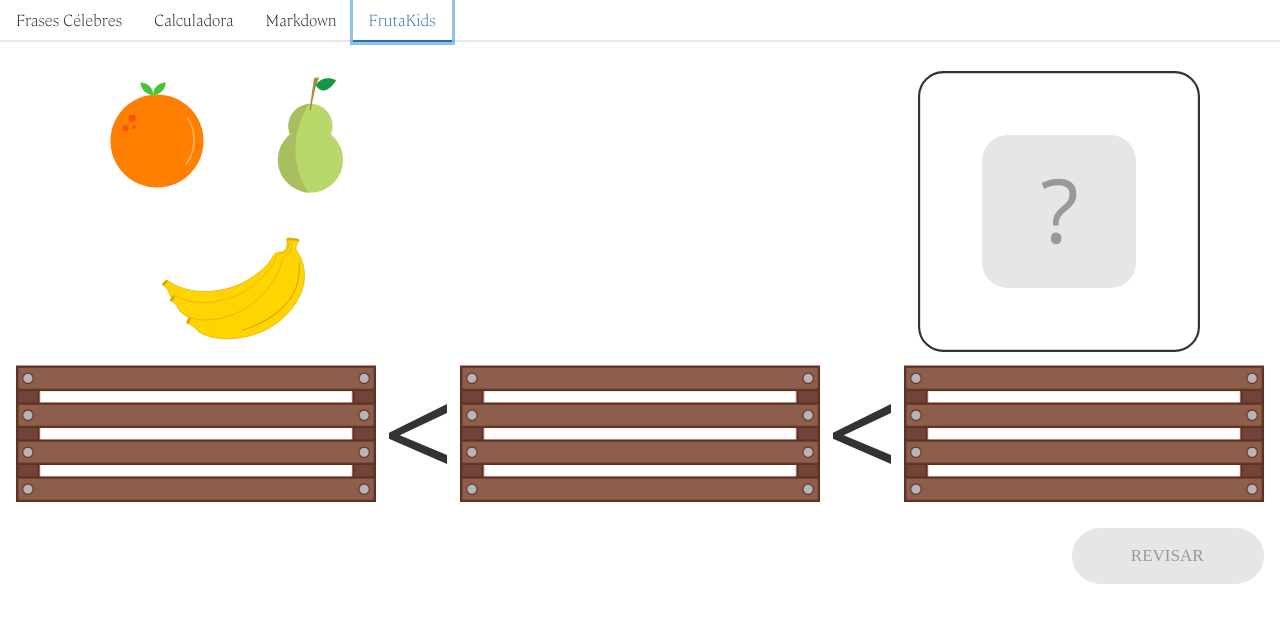
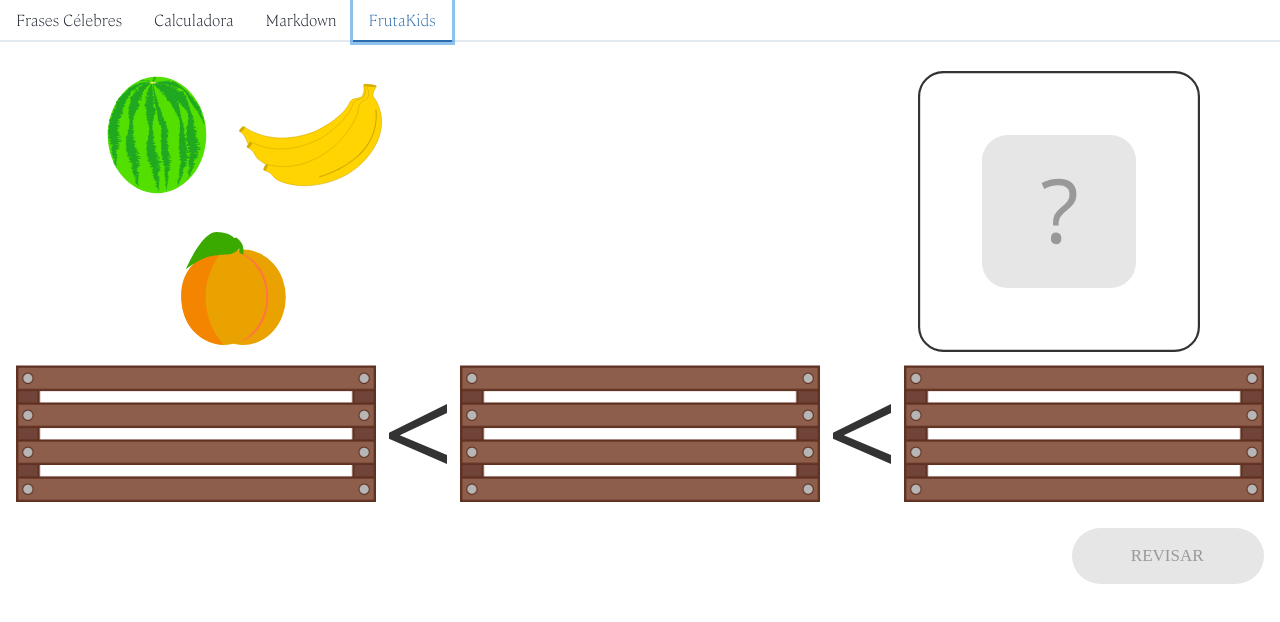
Before and after one commit to gnietto/usestate, a React (Vite) app: page / in a window 1280 px wide. Both pictures are taken after a click on the tab "FrutaKids". Shown: the top 622 px of the page. Built offline with nearby package versions, Linux system fonts and the light colour scheme.

Commit message:
Muestra frutas aleatorias al inicio, y al hacer click en una fruta muestra su info al costado

```diff
--- a/src/FrutaKids.tsx
+++ b/src/FrutaKids.tsx
@@ -1,5 +1,11 @@
+import { useState } from 'react';
 import { Box, Flex, Spacer } from '@chakra-ui/react';
-import { shuffle } from 'd3-array';
+import {
+  imgfrutas,
+  numeroAleatorio1,
+  numeroAleatorio2,
+  numeroAleatorio3
+} from './imgfrutas';
 import FrutasAleatorias from './FrutasAleatorias';
 import InfoFrutas from './InfoFrutas';
 import Cajon from './Cajon';
@@ -7,101 +13,52 @@ import EvaluarRespuesta from './EvaluarRespuesta';
 import cajonFrutas from './principal/cajonfrutas.png';
 import mayorQue from './principal/mayor_que.svg';
 import incognita from './principal/incognita.svg';
-import cuadro_info from './principal/cuadro_info.svg';
-import imgplatano from './frutas/Platano.svg';
-import imgsandia from './frutas/Sandia.svg';
-import imguva from './frutas/Uva.svg';
-import imgnaranja from './frutas/Naranja.svg';
-import imgdurazno from './frutas/Durazno.svg';
-import imgdamasco from './frutas/Damasco.svg';
-import imgframbuesa from './frutas/Frambuesa.svg';
-import imgfrutilla from './frutas/Frutilla.svg';
-import imgmanzana from './frutas/Manzana.svg';
-import imgpera from './frutas/Pera.svg';
+import cuadroInfo from './principal/cuadro_info.svg';
 import revisarInactivo from './botones/revisar_inactivo.svg';
 
+// import enviarVerde from './botones/enviar_verde.svg';
+// import enviarRojo from './botones/enviar_rojo.svg';
+// import continuarRojo from './botones/continuar_rojo.svg';
+
 export default function FrutaKids() {
-  const imgfrutas = [
-    {
-      fruta: 'damasco',
-      imagen: imgdamasco,
-      precio: 800,
-      unidad: 'el kilo'
-    },
-    {
-      fruta: 'durazno',
-      imagen: imgdurazno,
-      precio: 650,
-      unidad: 'el kilo'
-    },
-    {
-      fruta: 'frambuesa',
-      imagen: imgframbuesa,
-      precio: 2500,
-      unidad: 'el kilo'
-    },
-    {
-      fruta: 'frutilla',
-      imagen: imgfrutilla,
-      precio: 1500,
-      unidad: 'el kilo'
-    },
-    {
-      fruta: 'manzana',
-      imagen: imgmanzana,
-      precio: 450,
-      unidad: 'el kilo'
-    },
-    {
-      fruta: 'naranja',
-      imagen: imgnaranja,
-      precio: 530,
-      unidad: 'el kilo'
-    },
-    {
-      fruta: 'pera',
-      imagen: imgpera,
-      precio: 430,
-      unidad: 'el kilo'
-    },
-    {
-      fruta: 'platano',
-      imagen: imgplatano,
-      precio: 600,
-      unidad: 'el kilo'
-    },
-    {
-      fruta: 'sandia',
-      imagen: imgsandia,
-      precio: 1000,
-      unidad: 'la unidad'
-    },
-    {
-      fruta: 'uva',
-      imagen: imguva,
-      precio: 1800,
-      unidad: 'el kilo'
-    }
-  ];
+  const [descripcionFruta, clickDescripcionFruta] = useState({
+    imgInterna: incognita,
+    nombreFruta: '',
+    precioPorKilo: ''
+  });
 
-  const aleatorizarArray = shuffle(imgfrutas);
+  const detalleFrutas = (e: any) => {
+    clickDescripcionFruta({
+      imgInterna: imgfrutas[e.target.dataset.indexfruta]['imagen'],
+      nombreFruta: imgfrutas[e.target.dataset.indexfruta]['fruta'],
+      precioPorKilo: `${imgfrutas[e.target.dataset.indexfruta]['precio']} ${
+        imgfrutas[e.target.dataset.indexfruta]['unidad']
+      }`
+    });
+  };
 
   return (
     <Box>
       <Flex alignItems="center" mx="5vw">
         <FrutasAleatorias
-          fruta1={aleatorizarArray[0]['imagen']}
-          fruta2={aleatorizarArray[5]['imagen']}
-          fruta3={aleatorizarArray[9]['imagen']}
+          fruta1={imgfrutas[numeroAleatorio1]['imagen']}
+          fruta2={imgfrutas[numeroAleatorio2]['imagen']}
+          fruta3={imgfrutas[numeroAleatorio3]['imagen']}
+          dataIndexFruta1={numeroAleatorio1}
+          dataIndexFruta2={numeroAleatorio2}
+          dataIndexFruta3={numeroAleatorio3}
+          onClick={detalleFrutas}
           anchoFrutas="12vw"
         />
         <Spacer />
         <InfoFrutas
-          imginterna={incognita}
+          imgInterna={descripcionFruta['imgInterna']}
+          nombreFruta={descripcionFruta['nombreFruta']}
+          precioPorKilo={descripcionFruta['precioPorKilo']}
           anchoImgInterna="12vw"
           anchoBox="22vw"
           altoBox="22vw"
-          bgImage={cuadro_info}
+          bgImage={cuadroInfo}
         />
       </Flex>
       <Flex alignItems="center" gap="1vw">
--- a/src/FrutasAleatorias.tsx
+++ b/src/FrutasAleatorias.tsx
@@ -4,11 +4,26 @@ export default function FrutasAleatorias(props: any) {
   return (
     <Box>
       <Flex>
-        <Image src={props.fruta1} w={props.anchoFrutas} />
-        <Image src={props.fruta2} w={props.anchoFrutas} />
+        <Image
+          src={props.fruta1}
+          w={props.anchoFrutas}
+          onClick={props.onClick}
+          data-indexfruta={props.dataIndexFruta1}
+        />
+        <Image
+          src={props.fruta2}
+          w={props.anchoFrutas}
+          onClick={props.onClick}
+          data-indexfruta={props.dataIndexFruta2}
+        />
       </Flex>
       <Flex justifyContent="center">
-        <Image src={props.fruta3} w={props.anchoFrutas} />
+        <Image
+          src={props.fruta3}
+          w={props.anchoFrutas}
+          onClick={props.onClick}
+          data-indexfruta={props.dataIndexFruta3}
+        />
       </Flex>
     </Box>
   );
--- a/src/InfoFrutas.tsx
+++ b/src/InfoFrutas.tsx
@@ -1,10 +1,19 @@
-import { Image, Flex } from '@chakra-ui/react';
+import { Image, Flex, Text } from '@chakra-ui/react';
 
 export default function InfoFrutas(props: any) {
   return (
-    <Flex w={props.anchoBox} h={props.altoBox} bgImage={props.bgImage} justifyContent="center" alignItems="center">
+    <Flex
+      w={props.anchoBox}
+      h={props.altoBox}
+      bgImage={props.bgImage}
+      direction="column"
+      justifyContent="center"
+      alignItems="center"
+    >
+      <Text fontSize="md">{props.nombreFruta}</Text>
+      <Text fontSize="md">{props.precioPorKilo}</Text>
       <Image
-        src={props.imginterna}
+        src={props.imgInterna}
         w={props.anchoImgInterna}
         zIndex={props.zIndex}
         m={props.margin}
--- /dev/null
+++ b/src/imgfrutas.tsx
@@ -0,0 +1,81 @@
+import { shuffle } from 'd3-array';
+import imgplatano from './frutas/Platano.svg';
+import imgsandia from './frutas/Sandia.svg';
+import imguva from './frutas/Uva.svg';
+import imgnaranja from './frutas/Naranja.svg';
+import imgdurazno from './frutas/Durazno.svg';
+import imgdamasco from './frutas/Damasco.svg';
+import imgframbuesa from './frutas/Frambuesa.svg';
+import imgfrutilla from './frutas/Frutilla.svg';
+import imgmanzana from './frutas/Manzana.svg';
+import imgpera from './frutas/Pera.svg';
+
+const imgfrutas = [
+  {
+    fruta: 'damasco',
+    imagen: imgdamasco,
+    precio: '$800',
+    unidad: 'el kilo'
+  },
+  {
+    fruta: 'durazno',
+    imagen: imgdurazno,
+    precio: '$650',
+    unidad: 'el kilo'
+  },
+  {
+    fruta: 'frambuesa',
+    imagen: imgframbuesa,
+    precio: '$2500',
+    unidad: 'el kilo'
+  },
+  {
+    fruta: 'frutilla',
+    imagen: imgfrutilla,
+    precio: '$1500',
+    unidad: 'el kilo'
+  },
+  {
+    fruta: 'manzana',
+    imagen: imgmanzana,
+    precio: '$450',
+    unidad: 'el kilo'
+  },
+  {
+    fruta: 'naranja',
+    imagen: imgnaranja,
+    precio: '$530',
+    unidad: 'el kilo'
+  },
+  {
+    fruta: 'pera',
+    imagen: imgpera,
+    precio: '$430',
+    unidad: 'el kilo'
+  },
+  {
+    fruta: 'platano',
+    imagen: imgplatano,
+    precio: '$600',
+    unidad: 'el kilo'
+  },
+  {
+    fruta: 'sandia',
+    imagen: imgsandia,
+    precio: '$1000',
+    unidad: 'la unidad'
+  },
+  {
+    fruta: 'uva',
+    imagen: imguva,
+    precio: '$1800',
+    unidad: 'el kilo'
+  }
+];
+
+const indicesImgFrutas = [...imgfrutas.keys()];
+const indicesAleatorios = shuffle(indicesImgFrutas);
+const [numeroAleatorio1, numeroAleatorio2, numeroAleatorio3] =
+  indicesAleatorios;
+
+export { imgfrutas, numeroAleatorio1, numeroAleatorio2, numeroAleatorio3 };
```
